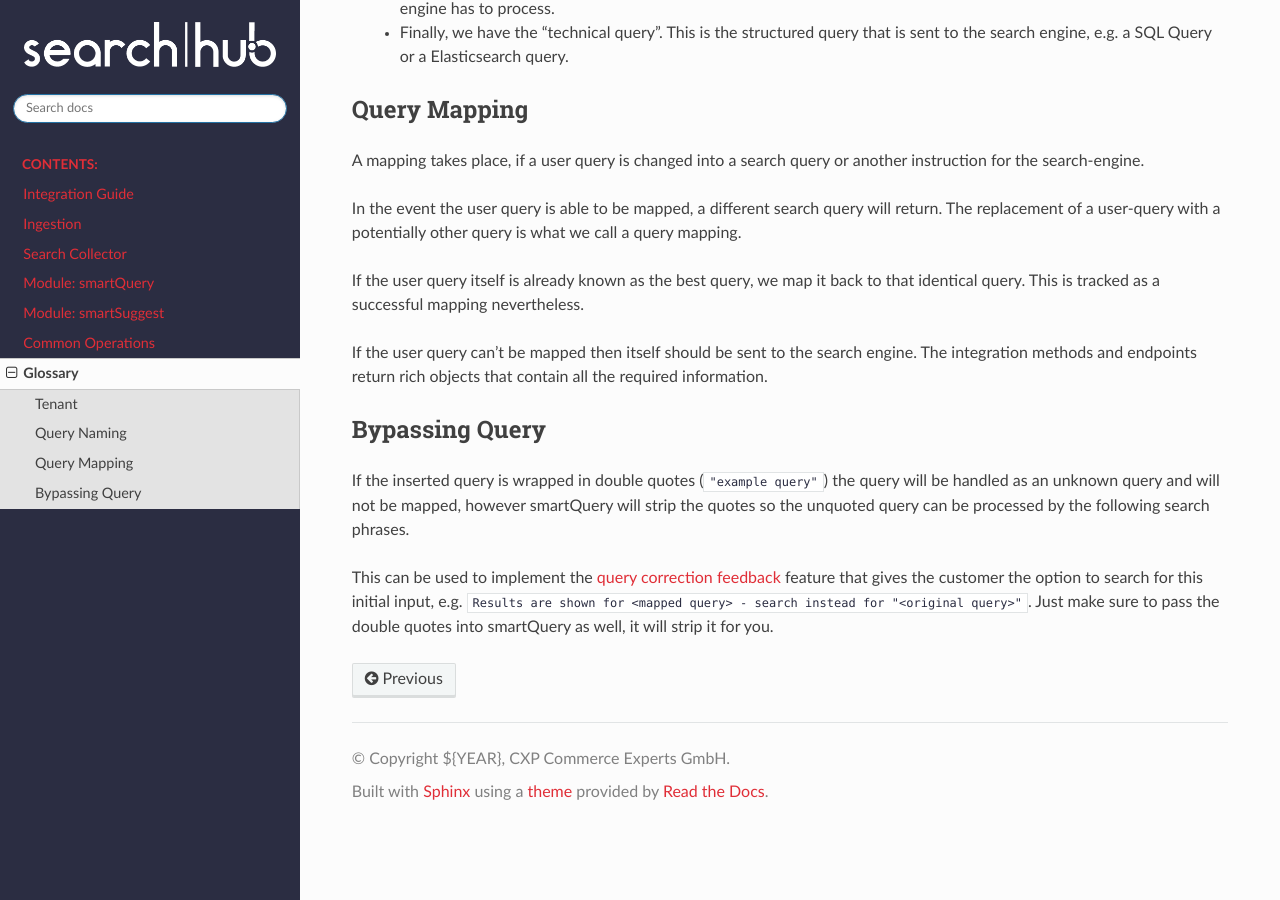
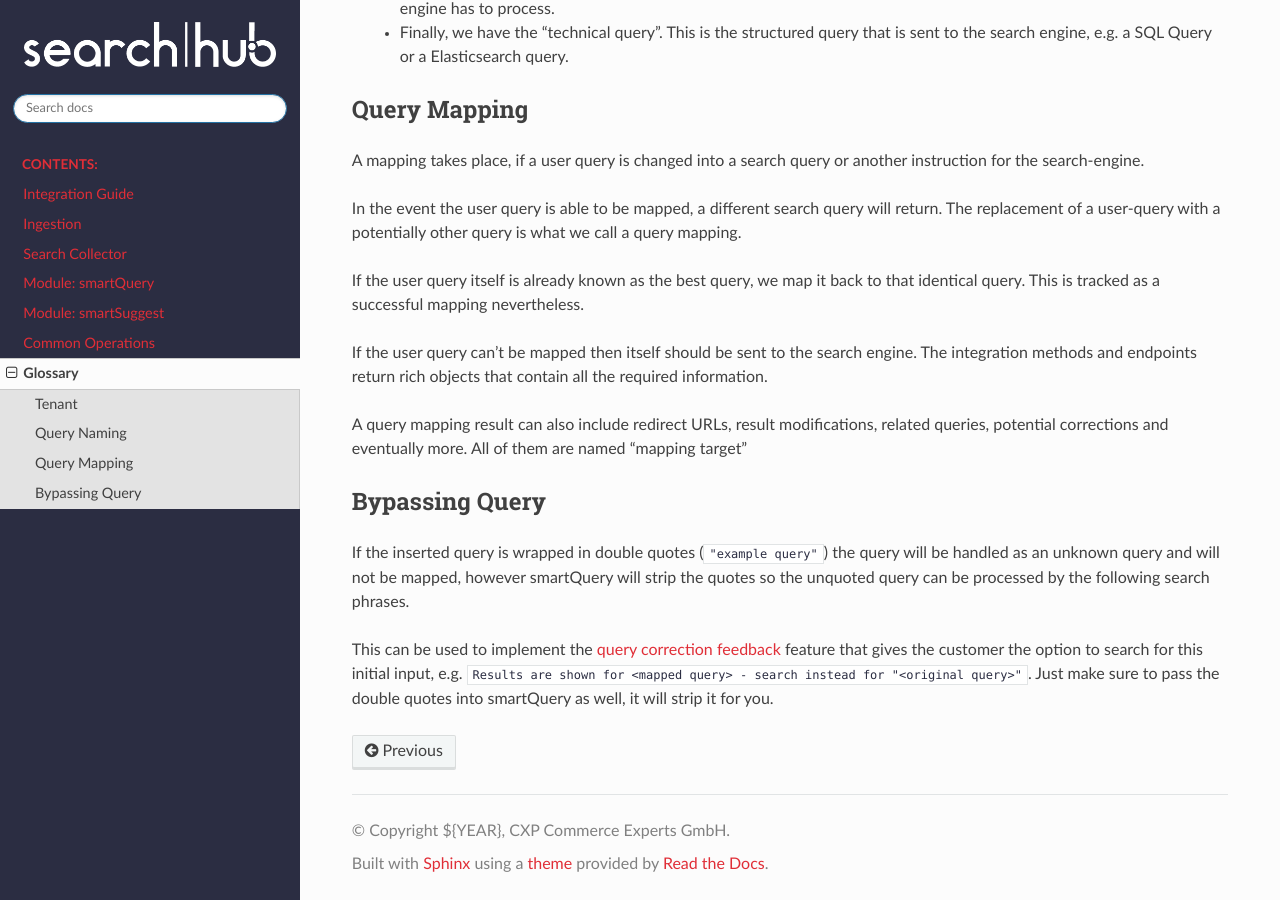
Before and after one commit to CommerceExperts/searchhub-docs, a Sphinx documentation site: the page built from docs/glossary.rst, in a window 1280 px wide and 900 px high, scrolled down 803 px. Built offline with Sphinx 7.4.7 and the Read the Docs theme 3.1.0, drawn with Linux system fonts in a browser that asks for light colours.

Commit message:
Add term 'mapping target' to glossary

```diff
--- a/docs/glossary.rst
+++ b/docs/glossary.rst
@@ -26,6 +26,7 @@ When talking about a "query", we distinguish between the following types of quer
   - The search phrase, which smartQuery maps to, is called "search query" because that's the actual text that the search engine has to process.
   - Finally, we have the "technical query". This is the structured query that is sent to the search engine, e.g. a SQL Query or a Elasticsearch query.
 
+
 Query Mapping
 -------------
 
@@ -37,6 +38,9 @@ If the user query itself is already known as the best query, we map it back to t
 
 If the user query can't be mapped then itself should be sent to the search engine. The integration methods and endpoints return rich objects that contain all the required information.
 
+A query mapping result can also include redirect URLs, result modifications, related queries, potential corrections and eventually more. All of them are named "mapping target"
+
+
 Bypassing Query
 ---------------
 
```
